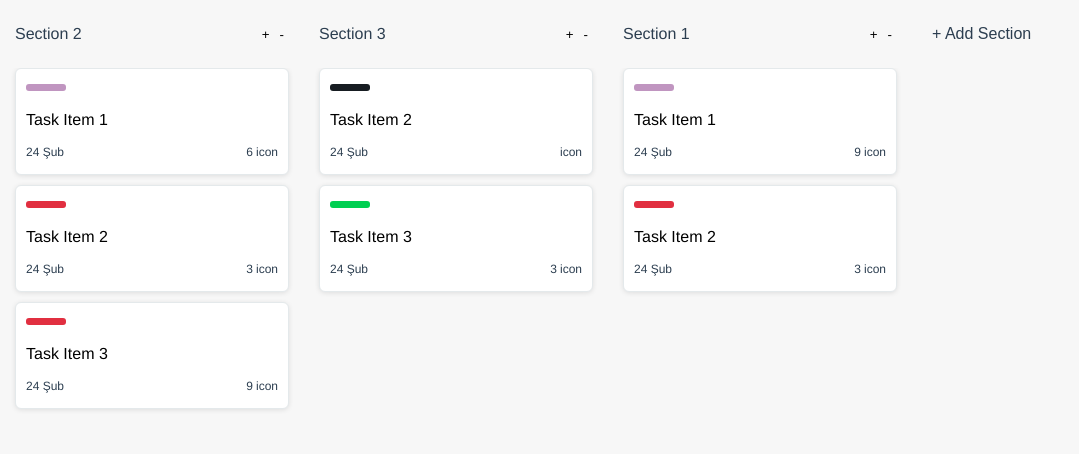
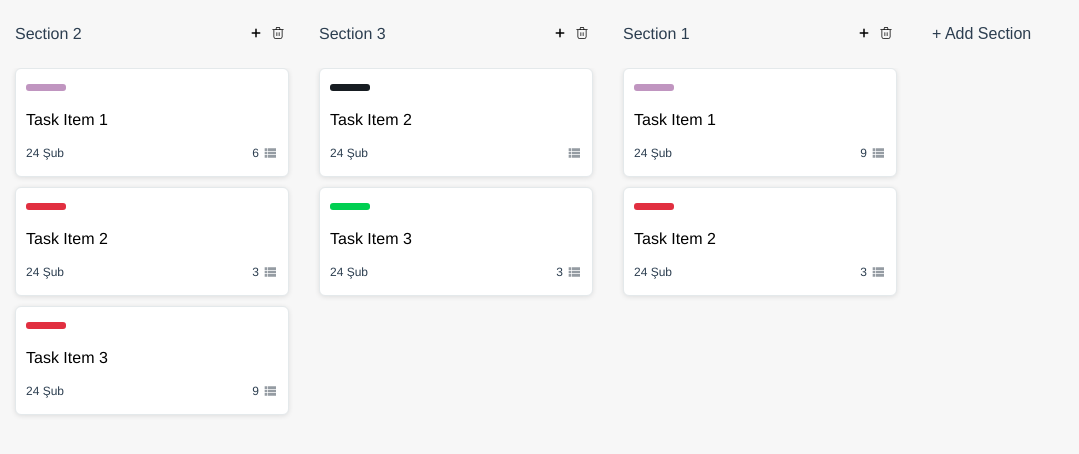
Before and after one commit to FKonyali/asana-clone, a Vue app: page / in a window 1280 px wide. Shown: the top 454 px of the page, without its empty margins (0-1079 px from the left). Built offline with nearby package versions, Linux system fonts and the light colour scheme.

Commit message:
icons added as components

```diff
--- a/package.json
+++ b/package.json
@@ -20,7 +20,7 @@
     "@vue/cli-service": "~4.5.0",
     "node-sass": "^4.12.0",
     "sass-loader": "^8.0.2",
-    "vue-svg-loader": "^0.16.0",
+    "vue-svg-loader": "^0.17.0-beta.2",
     "vue-template-compiler": "^2.6.14"
   }
 }
--- a/src/components/Section/index.vue
+++ b/src/components/Section/index.vue
@@ -17,10 +17,10 @@
       </div>
       <div class="section__top-right">
         <Button className="section__top-add" @click.native="addNewTask(index)">
-          +
+          <IconPlus width="12px" />
         </Button>
         <Button className="section__top-remove" @click.native="removeSection(index)">
-          -
+          <IconTrash width="12px" />
         </Button>
       </div>
     </div>
@@ -62,8 +62,8 @@
         >
           <transition-group type="transition" :name="!drag ? 'flip-list' : null">
             <Task
-              v-for="(item, index) in replicaItems"
-              :key="index"
+              v-for="(item) in replicaItems"
+              :key="item.id"
               :item="item"
             />
           </transition-group>
@@ -75,11 +75,11 @@
 </template>
 
 <script>
+import IconTrash from "@/assets/img/icon/icon-trash.svg";
+import IconPlus from "@/assets/img/icon/icon-plus.svg";
 import draggable from 'vuedraggable'
 import Button from "../Button";
 import Task from "../Task";
-import IconPlus from "@/assets/img/icon/icon-plus.svg";
-console.log(IconPlus);
 
 export default {
   name: "Section",
@@ -87,7 +87,8 @@ export default {
     Task,
     Button,
     IconPlus,
-    draggable
+    draggable,
+    IconTrash
   },
   data () {
     return {
@@ -224,7 +225,7 @@ export default {
       &-left {
         flex: 1;
         padding-right: 15px;
-        max-width: calc(100% - 40px);
+        max-width: calc(100% - 55px);
       }
       &-name {
         padding: 5px 0;
--- a/src/components/Task/index.vue
+++ b/src/components/Task/index.vue
@@ -26,7 +26,7 @@
           {{ item.count }}
         </div>
         <div class="task__bot-badge-icon">
-          icon
+          <IconList width="16px" fill="#959CA3" />
         </div>
       </div>
     </div>
@@ -34,6 +34,8 @@
 </template>
 
 <script>
+import IconList from "@/assets/img/icon/icon-list.svg";
+
 export default {
   name: "Task",
   props: {
@@ -41,6 +43,9 @@ export default {
       type: Object,
       default: null
     }
+  },
+  components: {
+    IconList
   }
 }
 </script>
@@ -84,6 +89,9 @@ export default {
         &-count {
           margin-right: 3px;
         }
+        &-icon {
+          display: flex;
+        }
       }
     }
   }
```
Also changed, not shown: src/assets/img/icon/icon-list.svg (added), 1 other file (tests, documents, lock files or other folders).
